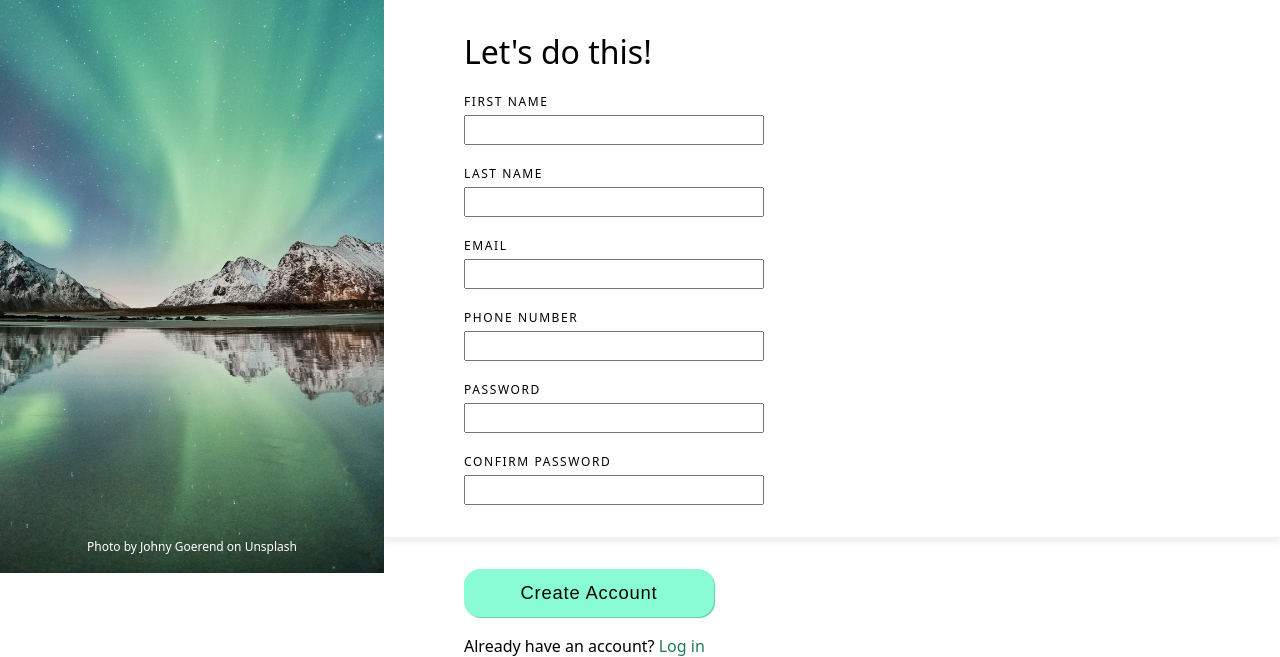
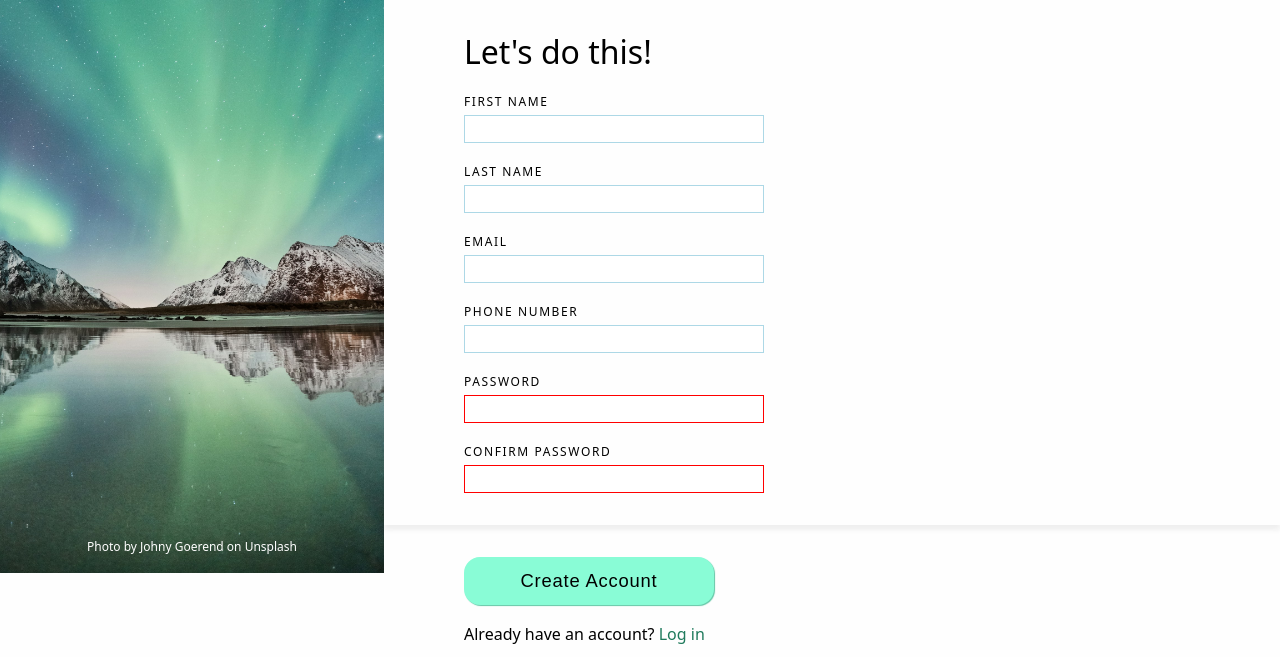
Before and after one commit to ShrikeSwallow/sign-up-form-TOP, a plain HTML site: page index.html in a window 1280 px wide. Shown: the part 227-884 px from the top of the page. Drawn offline with Linux system fonts and the light colour scheme.

Commit message:
Implement inputs styling

```diff
--- a/index.html
+++ b/index.html
@@ -43,26 +43,38 @@
           <legend>Let's do this!</legend>
           <div class="form-cell">
             <label for="first-name">First name</label>
-            <input id="first-name" type="text" />
+            <input id="first-name" type="text" name="first-name" required />
           </div>
           <div class="form-cell">
             <label for="last-name">Last name</label>
-            <input id="last-name" type="text" />
+            <input id="last-name" type="text" name="last-name" required />
           </div>
           <div class="form-cell">
-            <label for="email">Email</label><input id="email" type="email" />
+            <label for="email">Email</label
+            ><input id="email" type="email" name="email" required />
           </div>
           <div class="form-cell">
             <label for="phone-number">Phone number</label>
-            <input id="phone-number" type="tel" />
+            <input id="phone-number" type="tel" name="phone-number" />
           </div>
           <div class="form-cell">
             <label for="password">Password</label>
-            <input id="password" type="password" />
+            <input
+              id="password"
+              type="password"
+              name="password"
+              required
+              min="6"
+            />
           </div>
           <div class="form-cell">
             <label for="password-confirmation">Confirm password</label>
-            <input id="password-confirmation" type="password" />
+            <input
+              id="password-confirmation"
+              type="password"
+              required
+              min="6"
+            />
           </div>
         </div>
         <div class="submit">
--- a/style.css
+++ b/style.css
@@ -142,3 +142,18 @@ legend {
   font-weight: 500;
   color: #1f7a5c;
 }
+
+input {
+  border: 1px solid lightblue;
+}
+
+input:focus {
+  outline: none;
+  border: 2px solid cyan;
+  box-shadow: 0px 0px 2px 2px cyan;
+}
+
+#password:invalid,
+#password-confirmation:invalid {
+  border: 1px solid red;
+}
```
